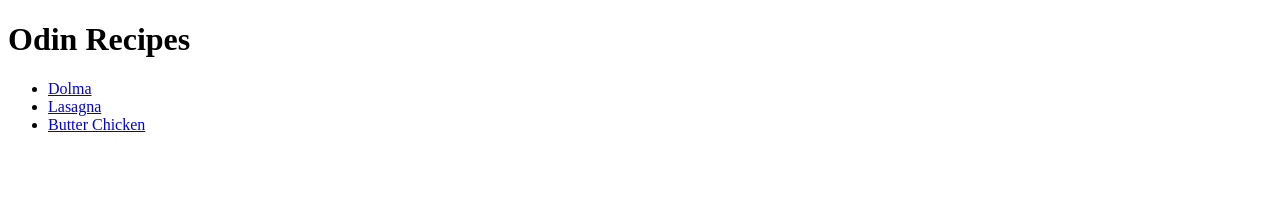
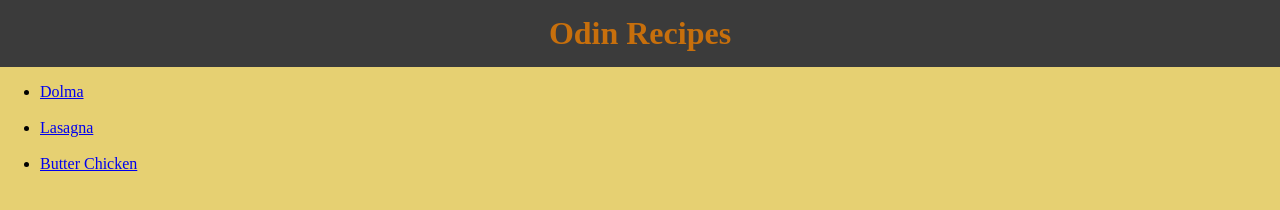
Before and after one commit to FaisalAbdulateef/odin-recipes, a plain HTML site: page index.html in a window 1280 px wide. Drawn offline with Linux system fonts and the light colour scheme.

Commit message:
Added CSS to index page

```diff
--- a/index.html
+++ b/index.html
@@ -1,18 +1,24 @@
 <!DOCTYPE html>
 <html lang="en">
+
 <head>
     <meta charset="UTF-8">
     <meta http-equiv="X-UA-Compatible" content="IE=edge">
     <meta name="viewport" content="width=device-width, initial-scale=1.0">
+    <link rel="stylesheet" href="styles.css">
     <title>Odin Recipes</title>
 </head>
+
 <body>
-    <h1>Odin Recipes</h1>
+    <div class="indexPage">
+        <h1 id="odinR">Odin Recipes</h1>
 
-    <ul>
-        <li><a href="recipes/dolma.html">Dolma</a></li>
-        <li><a href="recipes/lasagna.html">Lasagna</a></li>
-        <li><a href="recipes/butter-chicken.html">Butter Chicken</a></li>
-    </ul>
+        <ul>
+            <li><a href="recipes/dolma.html">Dolma<br><br></a></li>
+            <li><a href="recipes/lasagna.html">Lasagna<br><br></a></li>
+            <li><a href="recipes/butter-chicken.html">Butter Chicken<br><br></a></li>
+        </ul>
+    </div>
 </body>
+
 </html>
--- /dev/null
+++ b/styles.css
@@ -0,0 +1,26 @@
+#odinR {
+    color: rgb(199, 111, 12);
+    text-align: center;
+    background-color: rgb(59, 59, 59);
+    width: auto;
+    padding-top: 15px;
+    padding-bottom: 15px;
+}
+
+.indexPage {
+    background-color: rgb(230, 208, 114);
+    min-height: 100%;
+    height: auto !important;
+    height: 100%;
+    margin: 0 auto -20px;
+}
+
+html, body {
+    margin: 0px;
+    padding: 0px;
+    height: 100%;
+}
+
+h1 {
+    margin: 0px;
+}
```
